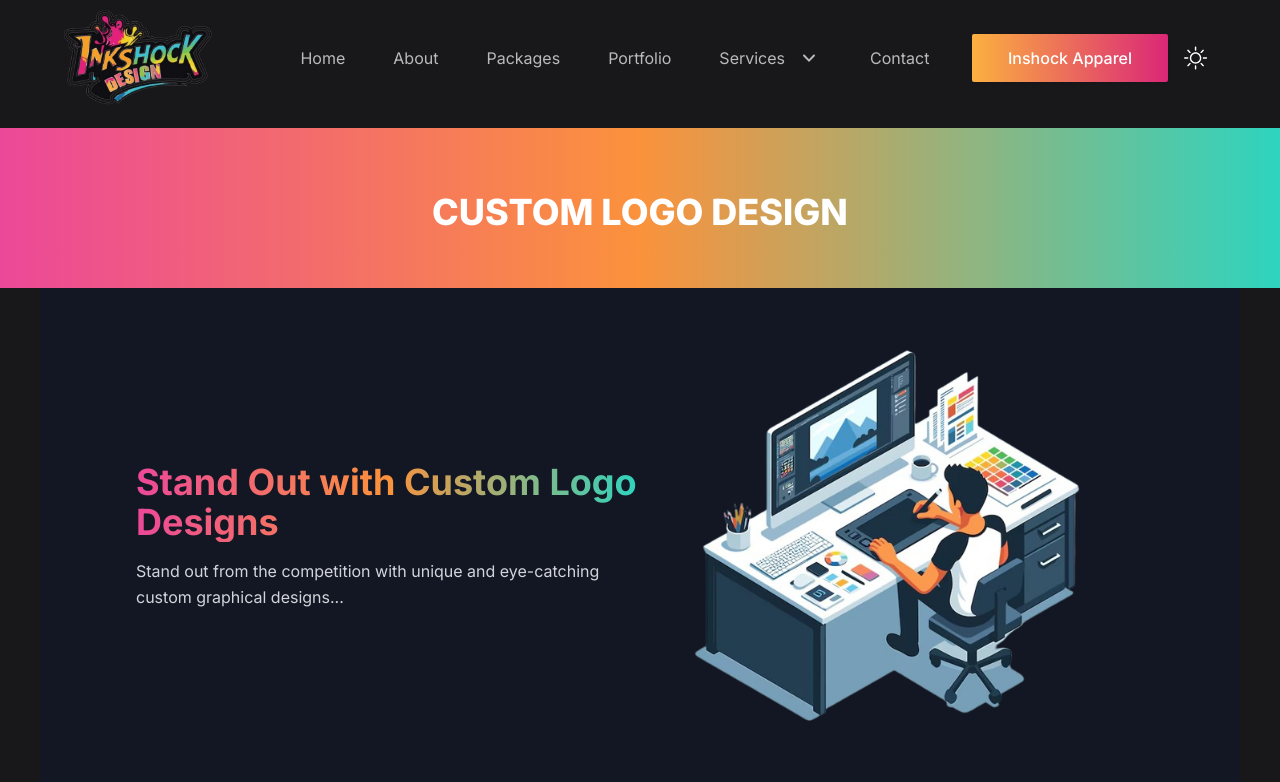
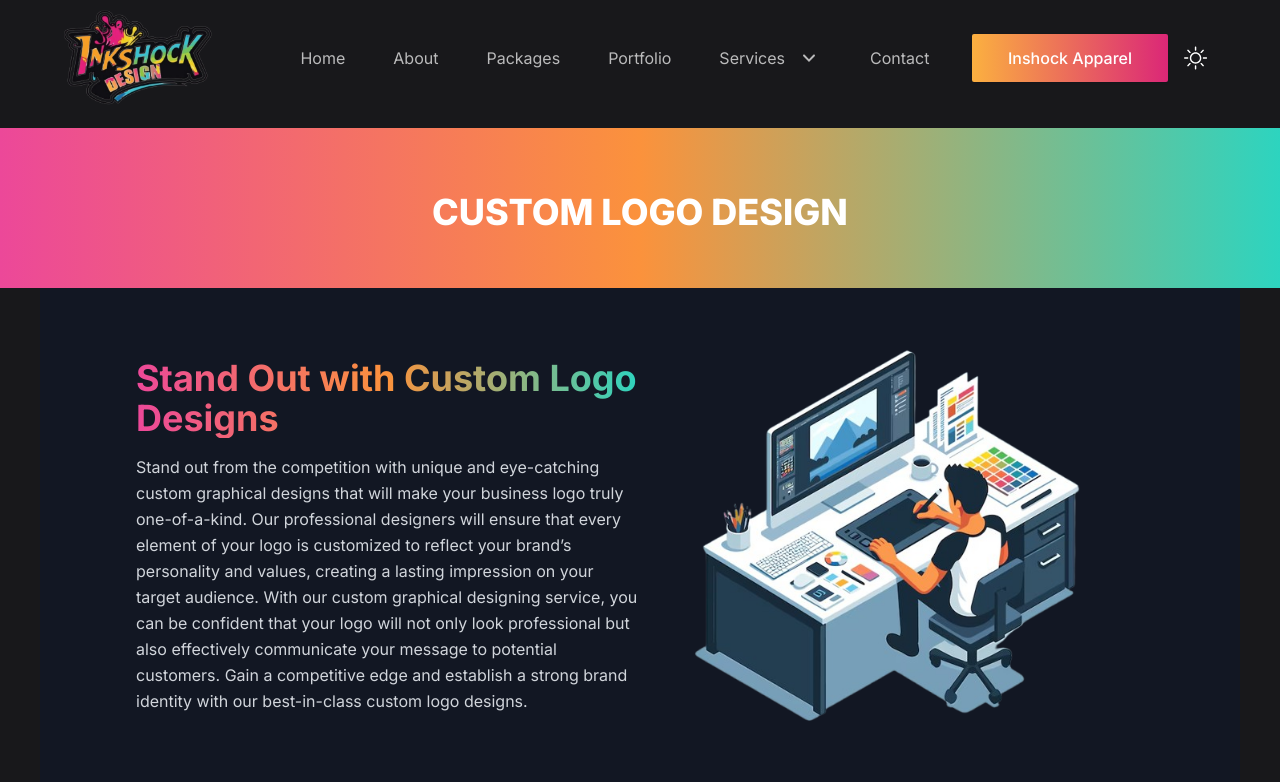
Before and after one commit to alvina-abdullah/Inkshock-Design, a Next.js app: page /customlogo in a window 1280 px wide. Shown: the top 782 px of the page. Built offline with nearby package versions, Linux system fonts and the light colour scheme.

Commit message:
Update page.tsx

```diff
--- a/src/app/customlogo/page.tsx
+++ b/src/app/customlogo/page.tsx
@@ -134,7 +134,8 @@ const Customlogo = () => {
             Stand Out with Custom Logo Designs
           </h2>
           <p className="mt-4 text-gray-600 dark:text-gray-300 leading-relaxed">
-            Stand out from the competition with unique and eye-catching custom graphical designs...
+            Stand out from the competition with unique and eye-catching custom graphical designs that will make your business logo truly one-of-a-kind. Our professional designers will ensure that every element of your logo is customized to reflect your brand’s personality and values, creating a lasting impression on your target audience. With our custom graphical designing service, you can be confident that your logo will not only look professional but also effectively communicate your message to potential customers. Gain a competitive edge and establish a strong brand identity with our best-in-class custom logo designs.
+
           </p>
         </motion.div>
 
```
